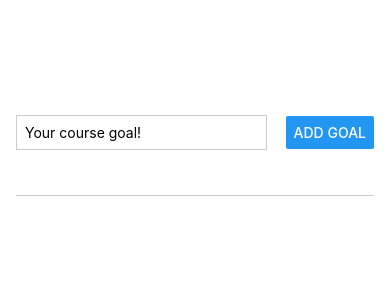
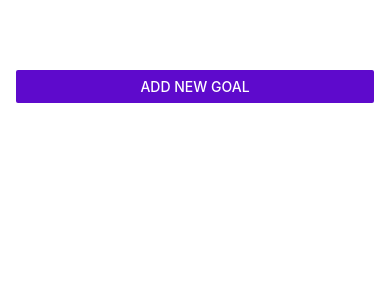
Before and after one commit to markfaust123/GoalsList, a React Native app: screen / in a window 390 px wide. Shown: the top 300 px of the page. Built offline with nearby package versions, Linux system fonts and the light colour scheme.

Commit message:
added modal for adding goals

```diff
--- a/App.tsx
+++ b/App.tsx
@@ -1,26 +1,43 @@
 import { useState } from "react";
-import {
-  StyleSheet,
-  View,
-} from "react-native";
+import { Button, StyleSheet, View } from "react-native";
 import GoalList from "./src/components/GoalList";
 import GoalInput from "./src/components/GoalInput";
 
 export default function App() {
+  const [modalIsVisible, setModalIsVisible] = useState<boolean>(false);
   const [courseGoals, setCourseGoals] = useState<Goal[]>([]);
+
+  function handleStartAddGoal() {
+    setModalIsVisible(true);
+  }
+
+  function handleEndAddGoal() {
+    setModalIsVisible(false);
+  }
 
   function handleAddGoal(enteredGoalText: string) {
     setCourseGoals((currentCourseGoals) => [
       ...currentCourseGoals,
-      { key: Math.random().toString(), text: enteredGoalText },
+      { id: Math.random().toString(), text: enteredGoalText },
     ]);
+    handleEndAddGoal();
+  }
+
+  function handleDeleteGoal(id: string) {
+    setCourseGoals((currentCourseGoals) =>
+      currentCourseGoals.filter((goal) => goal.id !== id)
+    );
   }
 
   return (
     <View style={styles.appContainer}>
-      <GoalInput onAddGoal={handleAddGoal} />
+      <Button title="Add New Goal" color="#5e0acc" onPress={handleStartAddGoal}/>
+      <GoalInput onAddGoal={handleAddGoal} onCancel={handleEndAddGoal} visible={modalIsVisible} />
       <View style={styles.goalsContainer}>
-        <GoalList courseGoals={courseGoals}/>
+        <GoalList
+          courseGoals={courseGoals}
+          handleDeleteGoal={handleDeleteGoal}
+        />
       </View>
     </View>
   );
--- a/src/components/GoalInput.tsx
+++ b/src/components/GoalInput.tsx
@@ -1,7 +1,7 @@
 import { useState } from "react";
 import {
   Button,
-  GestureResponderEvent,
+  Modal,
   StyleSheet,
   TextInput,
   View,
@@ -9,8 +9,12 @@ import {
 
 const GoalInput = ({
   onAddGoal,
+  onCancel,
+  visible,
 }: {
   onAddGoal: (goalText: string) => void;
+  onCancel: Function;
+  visible: boolean;
 }) => {
   const [enteredGoalText, setEnteredGoalText] = useState<string>("");
 
@@ -24,6 +28,7 @@ const GoalInput = ({
   }
 
   return (
+    <Modal visible={visible} animationType="slide">
       <View style={styles.inputContainer}>
         <TextInput
           onChangeText={handleGoalInput}
@@ -31,28 +36,43 @@ const GoalInput = ({
           placeholder="Your course goal!"
           value={enteredGoalText}
         />
-      <Button onPress={addGoalHandler} title="Add Goal" />
+        <View style={styles.buttonContainer}>
+          <View style={styles.button}>
+            <Button title="Add Goal" onPress={addGoalHandler} />
           </View>
+          <View style={styles.button}>
+            <Button title="Cancel" onPress={onCancel.bind(this)}></Button>
+          </View>
+        </View>
+      </View>
+    </Modal>
   );
 };
 
 const styles = StyleSheet.create({
   inputContainer: {
     flex: 1,
-    flexDirection: "row",
-    justifyContent: "space-between",
+    justifyContent: "center",
     alignItems: "center",
     marginBottom: 24,
+    padding: 16,
     borderBottomWidth: 1,
     borderBottomColor: "#cccccc",
   },
   textInput: {
     borderWidth: 1,
     borderColor: "#cccccc",
-    width: "70%",
-    marginRight: 8,
+    width: "100%",
     padding: 8,
   },
+  buttonContainer: {
+    marginTop: 16,
+    flexDirection: "row",
+  },
+  button: {
+    width: 100,
+    marginHorizontal: 8,
+  }
 });
 
 export default GoalInput;
--- a/src/components/GoalItem.tsx
+++ b/src/components/GoalItem.tsx
@@ -1,23 +1,32 @@
-import { StyleSheet, Text, View } from "react-native";
+import { Pressable, StyleSheet, Text, View } from "react-native";
 
-const GoalItem = ({ content }: { content: string }) => {
+const GoalItem = ({ goal, onDelete }: { goal: Goal, onDelete: Function }) => {
   return (
-    <View style={styles.goalItem}>
-      <Text style={styles.goalText}>{content}</Text>
-    </View>
+    <Pressable
+      android_ripple={{ color: "#2E0465" }}
+      onPress={onDelete.bind(this, goal.id)}
+      style={({pressed}) => pressed && styles.pressedItem}
+    >
+      <View style={styles.goalItem}>
+        <Text style={styles.goalText}>{goal.text}</Text>
+      </View>
+    </Pressable>
   );
 };
 
 const styles = StyleSheet.create({
   goalItem: {
     margin: 8,
-    padding: 8,
     borderRadius: 6,
     backgroundColor: "#5e0acc",
   },
+  pressedItem: {
+    opacity: 0.5,
+  },
   goalText: {
     color: "white",
-  }
+    padding: 8,
+  },
 });
 
 export default GoalItem;
--- a/src/components/GoalList.tsx
+++ b/src/components/GoalList.tsx
@@ -1,12 +1,12 @@
 import { FlatList } from "react-native";
 import GoalItem from "./GoalItem";
 
-const GoalList = ({ courseGoals }: { courseGoals: Goal[] }) => {
+const GoalList = ({ courseGoals, handleDeleteGoal }: { courseGoals: Goal[], handleDeleteGoal: Function }) => {
     return (
       <FlatList
         data={courseGoals}
         renderItem={(itemData) => {
-          return <GoalItem content={itemData.item.text} />;
+          return <GoalItem goal={itemData.item} onDelete={handleDeleteGoal} />;
         }}
         keyExtractor={(item, index) => {
           return item.text + index;
--- a/src/lib/types.ts
+++ b/src/lib/types.ts
@@ -1,4 +1,4 @@
 type Goal = {
-  key: string;
+  id: string;
   text: string;
 };
```
Lines whose indentation alone changed are shown as unchanged.
